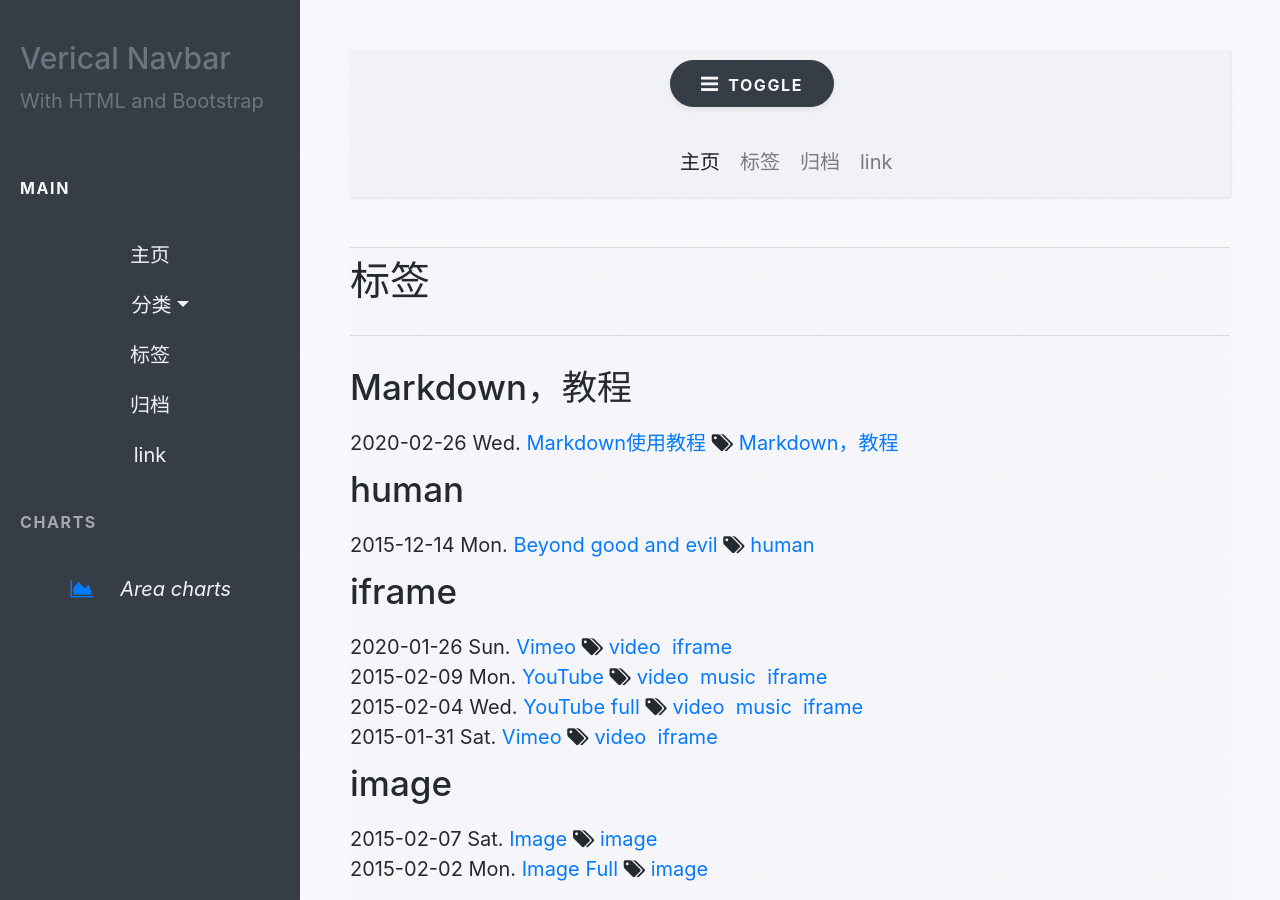
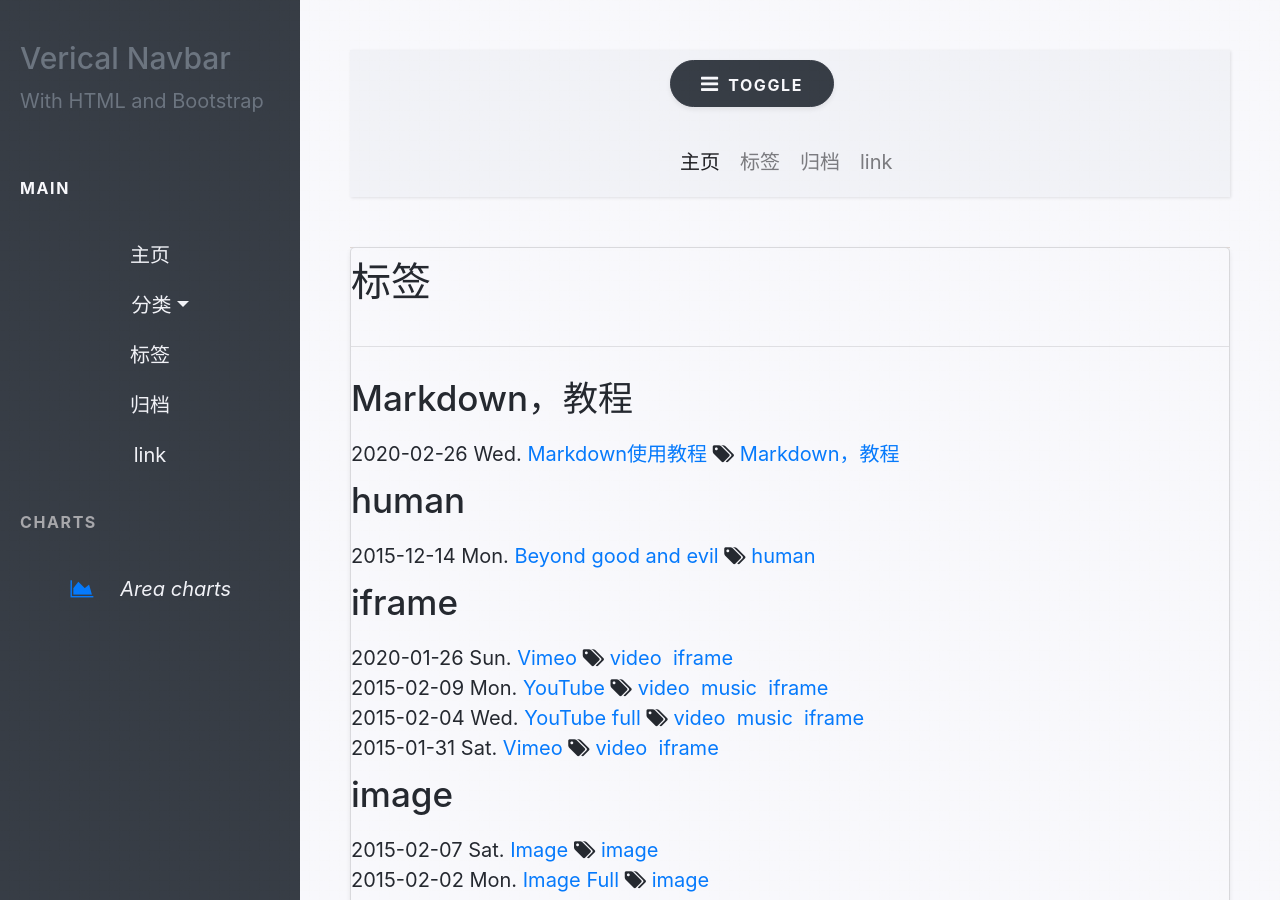
Before and after one commit to nengwuzhi/nengwuzhi.github.ioce, a Jekyll site: the page built from pages/tags.html, in a window 1280 px wide and 900 px high. Built offline with Jekyll 4.4.1, drawn with Linux system fonts in a browser that asks for light colours; nearby versions of some CDN libraries.

Commit message:
Update tags.html

```diff
--- a/pages/tags.html
+++ b/pages/tags.html
@@ -8,6 +8,7 @@ type: page
 
 
 <div class="content_container">
+        <div class="card shadow-sm">
         <h2>标签</h2>
         <hr>
         {% capture tags %}
@@ -34,5 +35,6 @@ type: page
         {% endfor %}
         </ul>
         </div>
+          </div>
   {% include sidebar.html %}
  {% include footer.html %}
```
